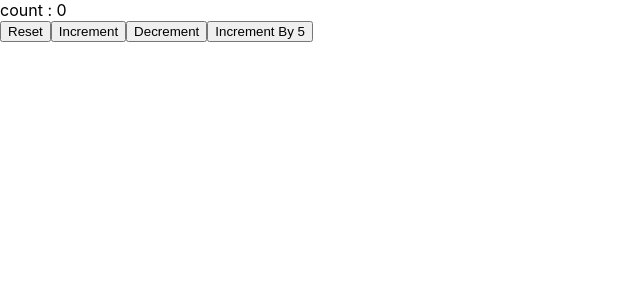
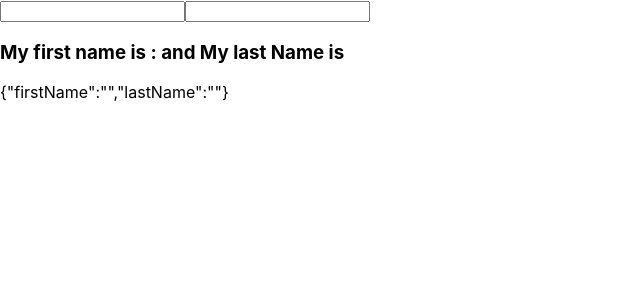
Before and after one commit to Mayankjustdial/learn-react, a React (Create React App) app: page / in a window 1280 px wide. Shown: the top 300 px of the page, without its empty margins (0-640 px from the left). Built offline with nearby package versions, Linux system fonts and the light colour scheme.

Commit message:
UseState Hook with Object

```diff
--- a/src/App.js
+++ b/src/App.js
@@ -1,10 +1,10 @@
 import React from "react";
-import HookCounter2 from "./components/HookCounter2";
+import HookCounter3 from "./components/HookCounter3";
 
 function App() {
   return (
     <div>
-      <HookCounter2 />
+      <HookCounter3 />
     </div>
   );
 }
--- /dev/null
+++ b/src/components/HookCounter3.js
@@ -0,0 +1,25 @@
+import React, { useState } from "react";
+
+function HookCounter3() {
+  const [name, setName] = useState({ firstName: "", lastName: "" });
+  return (
+    <div>
+      <input
+        type="text"
+        nalue={name.firstName}
+        onChange={(e) => setName({ ...name, firstName: e.target.value })}
+      />
+      <input
+        type="text"
+        value={name.lastName}
+        onChange={(e) => setName({ ...name, lastName: e.target.value })}
+      />
+      <h3>
+        My first name is : {name.firstName} and My last Name is {name.lastName}
+      </h3>
+      {JSON.stringify(name)}
+    </div>
+  );
+}
+
+export default HookCounter3;
```
